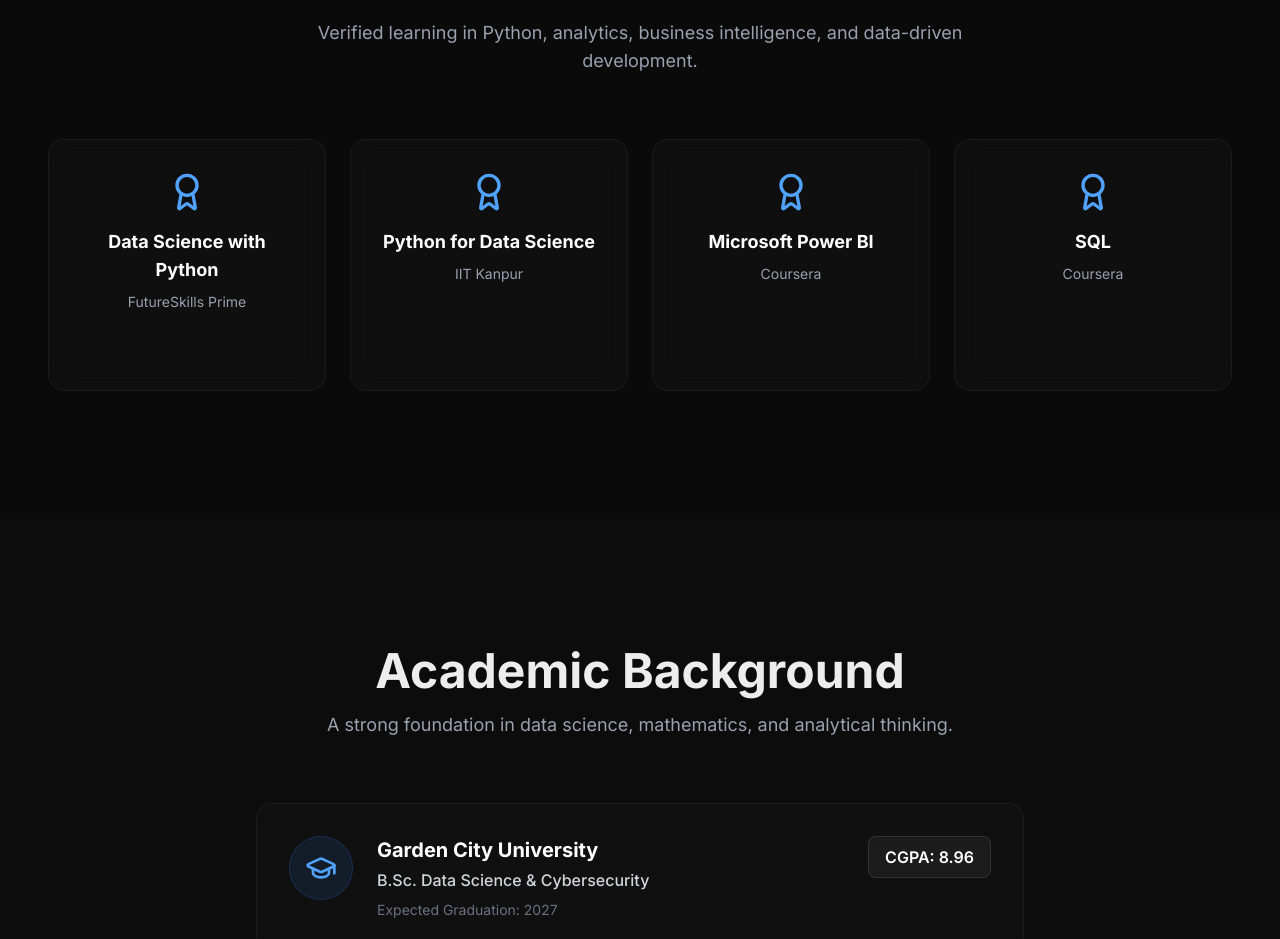
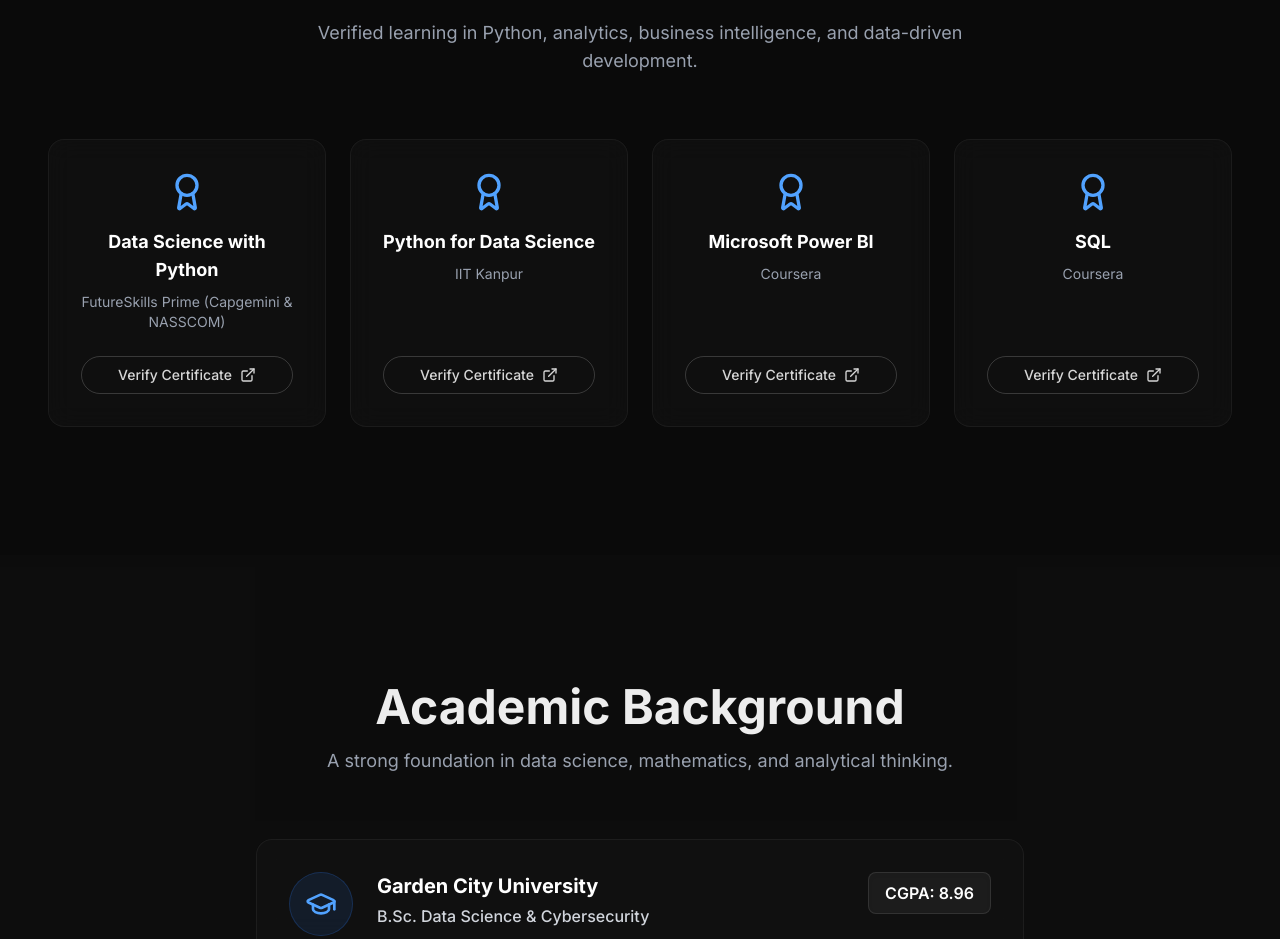
Before and after one commit to Prince-Dubeyy/Prince_Portfolio, a Next.js app: page / in a window 1280 px wide. Shown: the part 6800-7739 px from the top of the page. Built offline with nearby package versions, Linux system fonts and the light colour scheme.

Commit message:
Update Certifications section with verify links and new UI requirements

```diff
--- a/src/components/sections/Certifications.tsx
+++ b/src/components/sections/Certifications.tsx
@@ -2,13 +2,14 @@
 
 import { Section } from "@/components/ui/Section";
 import { Card } from "@/components/ui/Card";
-import { Award, CheckCircle } from "lucide-react";
+import { Award, ExternalLink } from "lucide-react";
+import { Button } from "@/components/ui/Button";
 
 const certifications = [
-  { name: "Data Science with Python", issuer: "FutureSkills Prime", url: "https://futureskillsprime.in/" },
-  { name: "Python for Data Science", issuer: "IIT Kanpur", url: "https://www.iitk.ac.in/" },
-  { name: "Microsoft Power BI", issuer: "Coursera", url: "https://www.coursera.org/" },
-  { name: "SQL", issuer: "Coursera", url: "https://www.coursera.org/" },
+  { name: "Data Science with Python", issuer: "FutureSkills Prime (Capgemini & NASSCOM)", url: "https://fsp-assessment-certificates.s3.ap-southeast-1.amazonaws.com/%27/s3/buckets/fsp-assessment-certificates%27/Prince%2BDubey_53493.pdf" },
+  { name: "Python for Data Science", issuer: "IIT Kanpur", url: "https://verify.eicta.digitalcredentials.in/262257fa-8a4d-4bc2-a70b-d01197d80a79" },
+  { name: "Microsoft Power BI", issuer: "Coursera", url: "https://www.coursera.org/account/accomplishments/verify/6T5EFL6TD6D9" },
+  { name: "SQL", issuer: "Coursera", url: "https://www.coursera.org/account/accomplishments/verify/J9NGKP1CTP12" },
 ];
 
 export function Certifications() {
@@ -23,16 +24,23 @@
 
       <div className="grid grid-cols-1 sm:grid-cols-2 lg:grid-cols-4 gap-6 w-full">
         {certifications.map((cert, idx) => (
-          <a key={idx} href={cert.url} target="_blank" rel="noopener noreferrer" className="block h-full">
-            <Card gradientHover className="p-6 text-center group cursor-pointer h-full">
+          <Card key={idx} gradientHover className="p-6 text-center group flex flex-col justify-between h-full">
+            <div>
               <Award className="w-10 h-10 mx-auto text-blue-400 mb-4 group-hover:scale-110 transition-transform duration-300" />
               <h3 className="text-lg font-bold text-white mb-2">{cert.name}</h3>
-              <p className="text-sm text-gray-400 mb-4">{cert.issuer}</p>
-              <div className="flex items-center justify-center gap-2 text-xs font-medium text-green-400 bg-green-500/10 py-1.5 px-3 rounded-full border border-green-500/20 opacity-0 group-hover:opacity-100 transition-opacity duration-300">
-                <CheckCircle className="w-3 h-3" /> Verified
-              </div>
-            </Card>
-          </a>
+              <p className="text-sm text-gray-400 mb-6">{cert.issuer}</p>
+            </div>
+            <Button
+              variant="outline"
+              size="sm"
+              href={cert.url}
+              target="_blank"
+              rel="noopener noreferrer"
+              className="w-full flex items-center justify-center gap-2 opacity-90 group-hover:opacity-100 transition-opacity duration-300"
+            >
+              Verify Certificate <ExternalLink size={16} />
+            </Button>
+          </Card>
         ))}
       </div>
     </Section>
```
